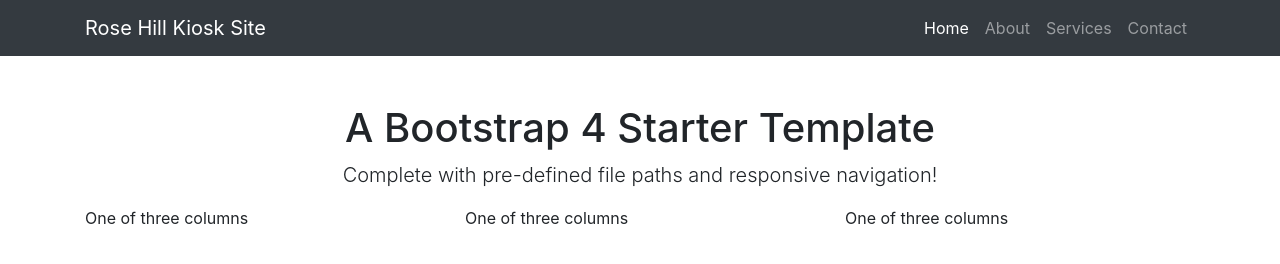
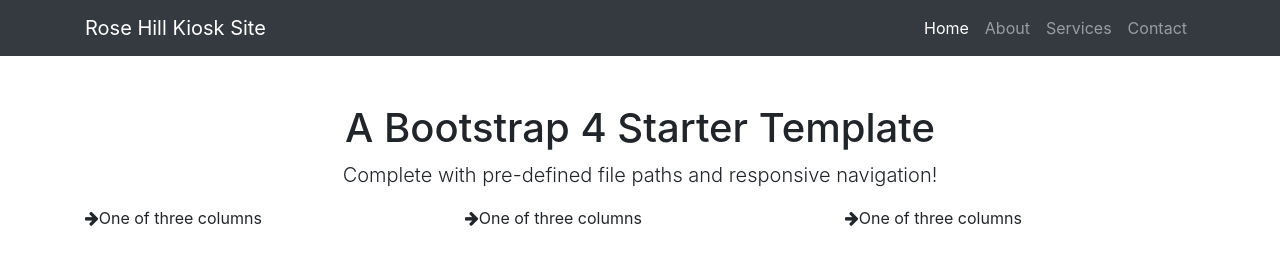
Before and after one commit to OxfordCityCouncil/rosehill, a website: page index.html in a window 1280 px wide. Drawn offline with Linux system fonts and the light colour scheme.

Commit message:
Update index.html

```diff
--- a/index.html
+++ b/index.html
@@ -73,13 +73,13 @@
     <div class="container">
       <div class="row">
         <div class="col-sm">
-          One of three columns
+          <i class="fa fa-arrow-right" aria-hidden="true"></i>One of three columns
         </div>
         <div class="col-sm">
-          One of three columns
+          <i class="fa fa-arrow-right" aria-hidden="true"></i>One of three columns
         </div>
         <div class="col-sm">
-          One of three columns
+          <i class="fa fa-arrow-right" aria-hidden="true"></i>One of three columns
         </div>
     </div>
   </div>
```
